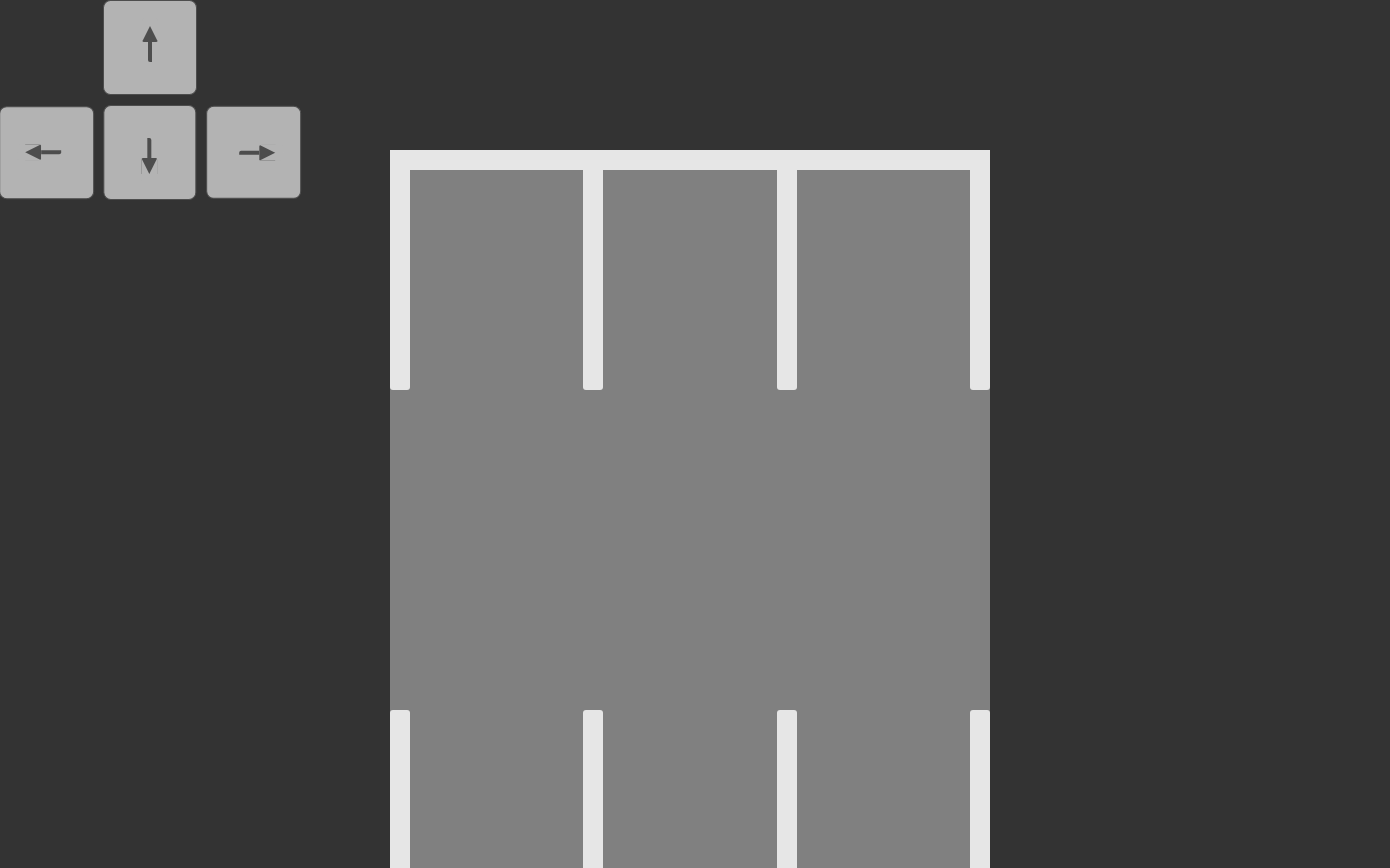
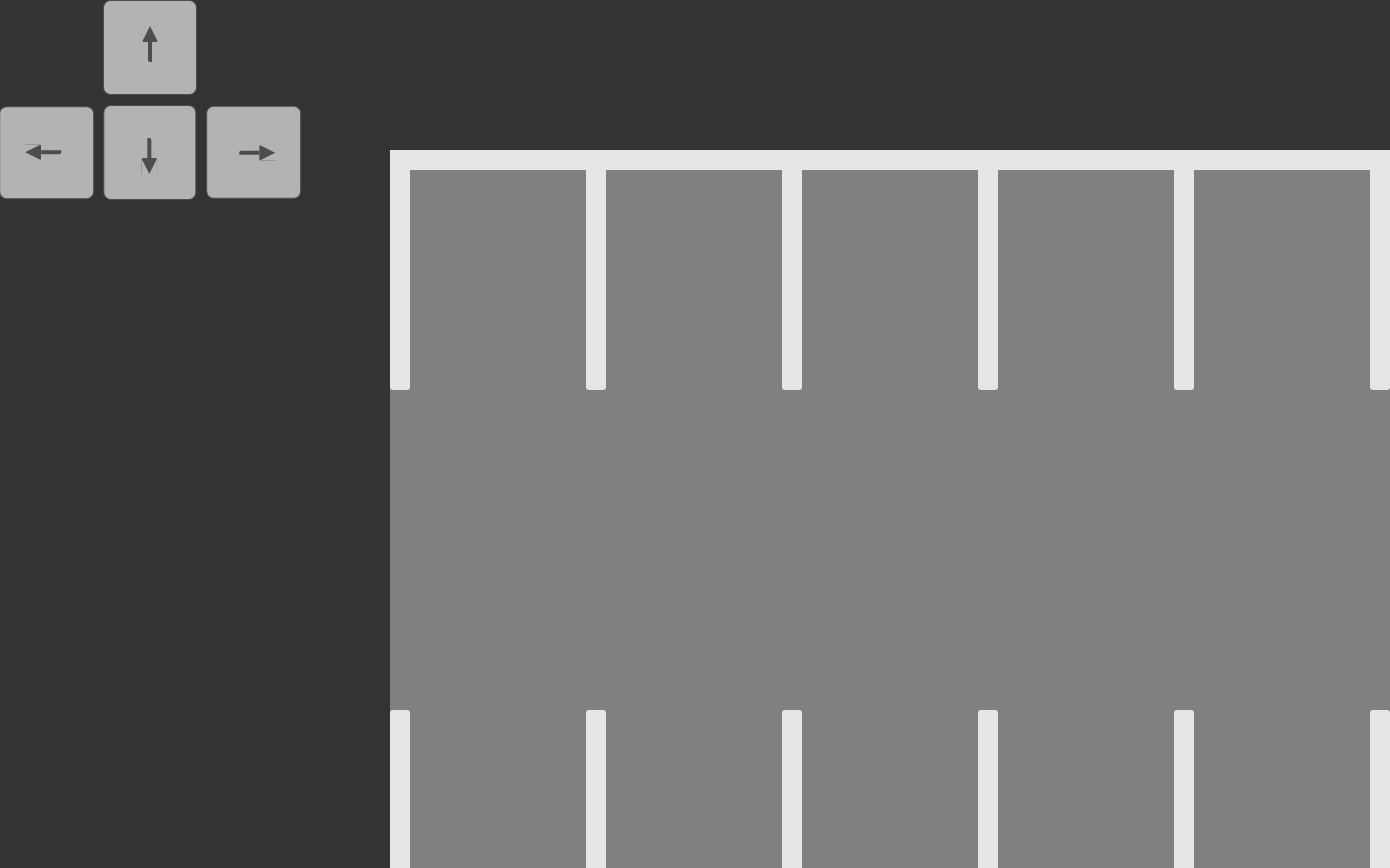
Before and after one commit to christianambukita/parking-simulator, a React (Create React App) app: page / in a window 1280 px wide. Shown: the top 868 px of the page, 1390 px wide, since content can reach past the window. Built offline with nearby package versions, Linux system fonts and the light colour scheme.

Commit message:
Add parking slots state

```diff
--- a/src/components/Car.js
+++ b/src/components/Car.js
@@ -123,13 +123,13 @@ export default function Car() {
 		return { translation, rotationAngle };
 	}
 
-	useEffect(() => {
-		carRef.current.scrollIntoView({
-			behacior: 'smooth',
-			block: 'center',
-			inline: 'center',
-		});
-	}, [carPosition]);
+	// useEffect(() => {
+	// 	carRef.current.scrollIntoView({
+	// 		behacior: 'smooth',
+	// 		block: 'center',
+	// 		inline: 'center',
+	// 	});
+	// }, [carPosition]);
 
 	function handleKeyDown(e) {
 		let { key } = e;
@@ -154,6 +154,9 @@ export default function Car() {
 				return;
 		}
 	}
+	useEffect(() => {
+		console.log(carRef.current.getBoundingClientRect());
+	}, [carPosition]);
 
 	return (
 		<>
--- /dev/null
+++ b/src/components/ParkingSlots.js
@@ -0,0 +1,84 @@
+import React from 'react';
+import { useEffect } from 'react';
+import { useRef } from 'react';
+import { useState } from 'react';
+import '../css/ParkingSlots.css';
+
+let initialState = {};
+for (let i = 0; i < 10; i++) {
+	initialState[i] = {};
+}
+
+export default function ParkingSlots() {
+	const slotRefs = {
+		0: useRef(null),
+		1: useRef(null),
+		2: useRef(null),
+		3: useRef(null),
+		4: useRef(null),
+		5: useRef(null),
+		6: useRef(null),
+		7: useRef(null),
+		8: useRef(null),
+		9: useRef(null),
+	};
+	const [slots, setSlot] = useState(
+		Object.keys(slotRefs).map((index) => ({
+			ref: slotRefs[index],
+			position: {
+				top: null,
+				right: null,
+				bottom: null,
+				left: null,
+			},
+		}))
+	);
+
+	function getSlotId(slotIndex) {
+		const idA = slotIndex < 5 ? 0 : 1;
+		const idB = slotIndex < 5 ? slotIndex : slotIndex - 5;
+		return `s-${idA}-${idB}`;
+	}
+
+	function getSlotsPositions() {
+		slots.forEach((slot) => {
+			console.log(slot.ref.current.getBoundingClientRect());
+		});
+	}
+	useEffect(() => {
+		console.log(slots);
+		getSlotsPositions();
+	}, []);
+	return (
+		<div className='parking-slots flex-container'>
+			<div className='endline'></div>
+			<div className='parking-slots-container flex-container'>
+				<div className='slot-line'></div>
+				<div ref={slots[0].ref} className='slot'></div>
+				<div className='slot-line'></div>
+				<div ref={slots[1].ref} className='slot'></div>
+				<div className='slot-line'></div>
+				<div ref={slots[2].ref} className='slot'></div>
+				<div className='slot-line'></div>
+				<div ref={slots[3].ref} className='slot'></div>
+				<div className='slot-line'></div>
+				<div ref={slots[4].ref} className='slot'></div>
+				<div className='slot-line'></div>
+			</div>
+			<div className='parking-slots-container flex-container'>
+				<div className='slot-line'></div>
+				<div ref={slots[5].ref} className='slot'></div>
+				<div className='slot-line'></div>
+				<div ref={slots[6].ref} className='slot'></div>
+				<div className='slot-line'></div>
+				<div ref={slots[7].ref} className='slot'></div>
+				<div className='slot-line'></div>
+				<div ref={slots[8].ref} className='slot'></div>
+				<div className='slot-line'></div>
+				<div ref={slots[9].ref} className='slot'></div>
+				<div className='slot-line'></div>
+			</div>
+			<div className='endline bottom-line'></div>
+		</div>
+	);
+}
--- a/src/components/ParkingSlots2x3.js
+++ /dev/null
@@ -1,23 +0,0 @@
-import React from 'react';
-import '../css/ParkingSlots2x3.css';
-
-export default function ParkingSlots2x3() {
-	return (
-		<div className='parking-slots flex-container'>
-			<div className='endline'></div>
-			<div className='parking-slots-container flex-container'>
-				<div className='slot-line'></div>
-				<div className='slot-line'></div>
-				<div className='slot-line'></div>
-				<div className='slot-line'></div>
-			</div>
-			<div className='parking-slots-container flex-container'>
-				<div className='slot-line'></div>
-				<div className='slot-line'></div>
-				<div className='slot-line'></div>
-				<div className='slot-line'></div>
-			</div>
-			<div className='endline bottom-line'></div>
-		</div>
-	);
-}
--- a/src/components/Scene.js
+++ b/src/components/Scene.js
@@ -1,13 +1,13 @@
 import '../css/Scene.css';
 import Car from './Car';
 import DummyCar from './DummyCar';
-import ParkingSlots2x3 from './ParkingSlots2x3';
+import ParkingSlots from './ParkingSlots';
 
 export default function Scene() {
 	return (
 		<div className='scene-container flex-container'>
 			<div className='scene'>
-				<ParkingSlots2x3 />
+				<ParkingSlots />
 				<Car />
 				<DummyCar />
 			</div>
--- a/src/css/ParkingSlots2x3.css
+++ b/src/css/ParkingSlots.css
@@ -1,6 +1,15 @@
 .parking-slots {
+	--parking-width: 1000px;
+	--parking-height: 800px;
+	--slot-line-width: 20px;
+	--slot-height: 240px;
+	--slots-count: 5;
+	--slot-width: calc(
+		var(--parking-width) / var(--slots-count) - var(--slot-line-width)
+	);
 	height: 800px;
-	width: 600px;
+	width: 1000px;
+
 	background: var(--ground-1);
 	flex-direction: column;
 	justify-content: space-between;
@@ -12,8 +21,8 @@
 }
 .slot-line {
 	border-radius: 3px;
-	width: 20px;
-	height: 240px;
+	width: var(--slot-line-width);
+	height: var(--slot-height);
 	background: var(--road-line);
 }
 
@@ -27,3 +36,8 @@
 .bottom-line {
 	bottom: 0;
 }
+
+.slot {
+	width: var(--slot-width);
+	height: var(--slot-height);
+}
```
